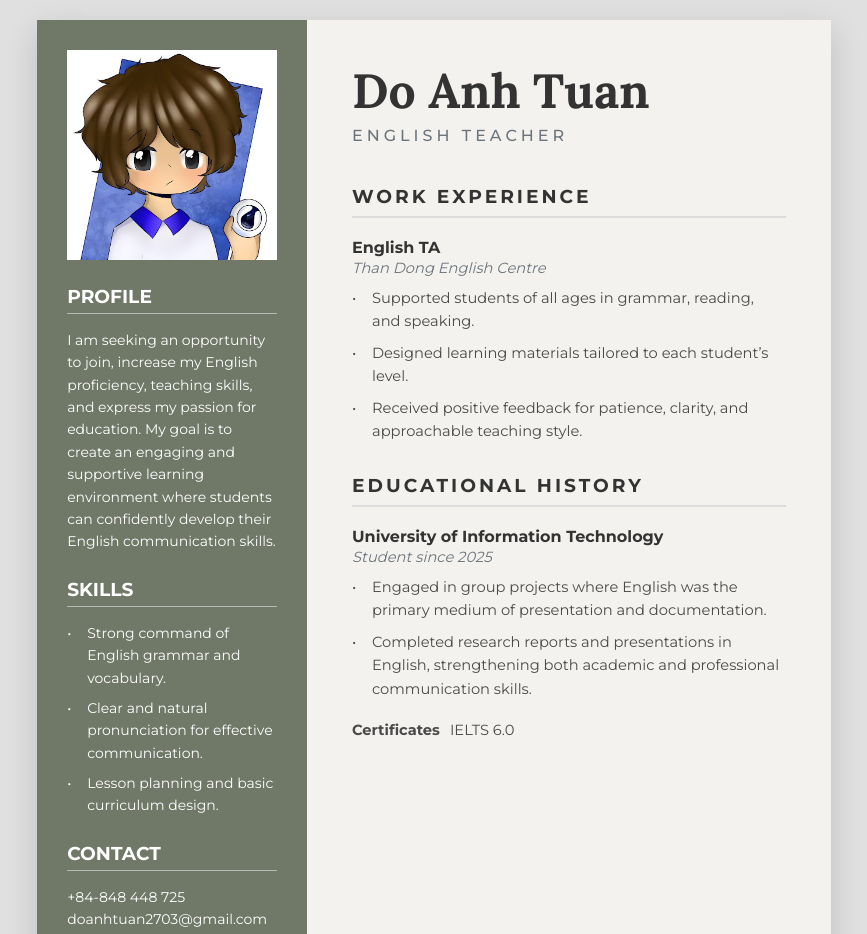
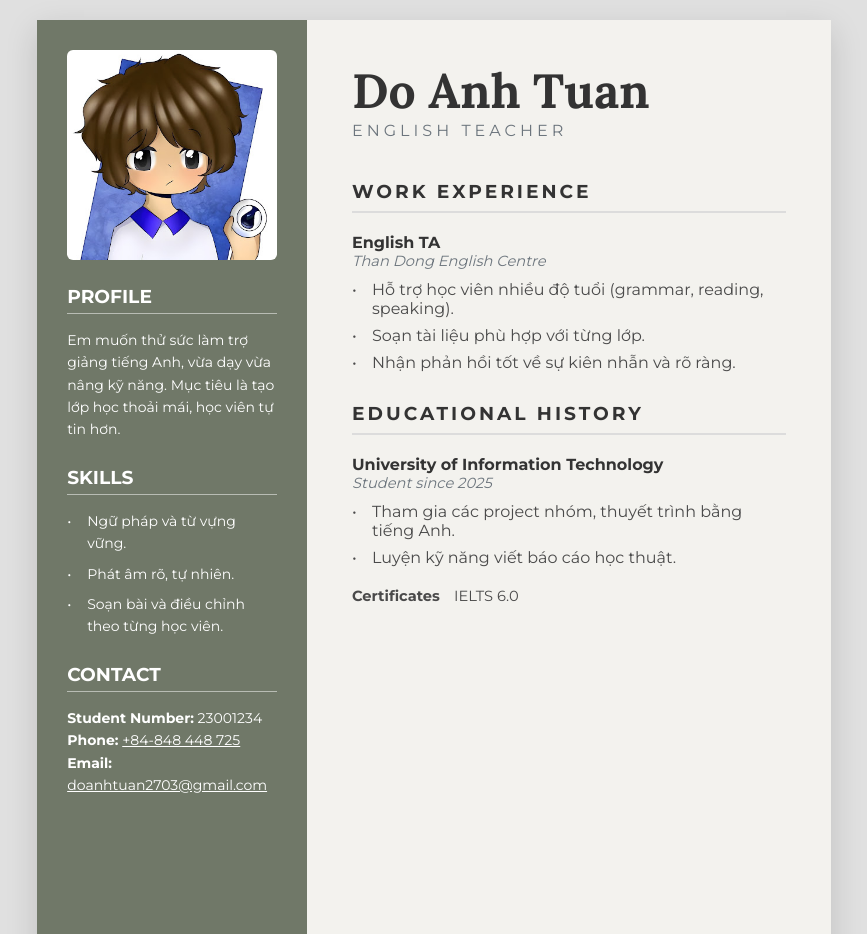
Before and after one commit to RenE2703/Curriculum-Vitae, a plain HTML site: page index.html in a window 1280 px wide. Shown: the top 934 px of the page, without its empty margins (206-1073 px from the left). Drawn offline with Linux system fonts and the light colour scheme.

Commit message:
Add files via upload

```diff
--- a/index.html
+++ b/index.html
@@ -2,302 +2,208 @@
 <html lang="vi">
 <head>
   <meta charset="UTF-8" />
-    <meta name="viewport" content="width=device-width, initial-scale=1.0" />
-    <title>Do Anh Tuan — CV</title>
-    <link rel="preconnect" href="https://fonts.googleapis.com">
-    <link rel="preconnect" href="https://fonts.gstatic.com" crossorigin>
-    <link href="https://fonts.googleapis.com/css2?family=Lora:wght@700&family=Montserrat:wght@400;500;700&display=swap" rel="stylesheet">
+  <meta name="viewport" content="width=device-width, initial-scale=1.0" /> <!-- Cho trang hiển thị tốt trên điện thoại. -->
+  <title>Do Anh Tuan — CV</title> <!-- Tên hiển thị trên tab trình duyệt. -->
+
+  <!-- Dùng Google Fonts cho đẹp, font Lora cho tên, Montserrat cho nội dung. -->
+  <link rel="preconnect" href="https://fonts.googleapis.com" />
+  <link rel="preconnect" href="https://fonts.gstatic.com" crossorigin />
+  <link href="https://fonts.googleapis.com/css2?family=Lora:wght@700&family=Montserrat:wght@400;500;700&display=swap" rel="stylesheet" />
+
   <style>
     :root {
-            --sidebar-bg: #707868;
-            --main-bg: #F3F2EE;
-            --sidebar-text: #FFFFFF;
-            --main-text: #4A4A4A;
-            --heading-text: #333333;
-            --meta-text: #6c757d;
-            --rule-color: #dcdcdc;
+      /* Biến màu */
+      --sidebar-bg:#707868; --main-bg:#F3F2EE;
+      --sidebar-text:#fff; --main-text:#4A4A4A;
+      --heading:#333; --meta:#6c757d; --line:#dcdcdc;
     }
 
-        * {
-            box-sizing: border-box;
-            margin: 0;
-            padding: 0;
+    *{box-sizing:border-box;margin:0;padding:0}
+
+    body{
+      background:#e0e0e0; /* nền xám */
+      font-family:'Montserrat',sans-serif;
+      color:var(--main-text);
     }
 
-        body {
-            background-color: #e0e0e0;
-            font-family: 'Montserrat', sans-serif;
-            color: var(--main-text);
-            -webkit-font-smoothing: antialiased;
-            -moz-osx-font-smoothing: grayscale;
+    /* Tờ “A4” giữa màn hình. */
+    .page{
+      width:210mm;min-height:297mm;
+      margin:20px auto;
+      background:var(--main-bg);
+      box-shadow:0 10px 30px rgba(0,0,0,.15);
+      display:flex;flex-direction:column;
     }
 
-        .page {
-            width: 210mm;
-            min-height: 297mm;
-            margin: 20px auto;
-            background: var(--main-bg);
-            box-shadow: 0 10px 30px rgba(0, 0, 0, 0.15);
-            display: flex;
-            flex-direction: column;
-            position: relative;
+    /* Chia layout 2 cột. */
+    .content-wrapper{display:flex;flex-grow:1}
+
+    /* Cột trái (sidebar) chứa info nhanh. */
+    aside.sidebar{
+      width:34%;
+      background:var(--sidebar-bg);
+      color:var(--sidebar-text);
+      padding:30px;
     }
 
-        .content-wrapper {
-            display: flex;
-            flex-grow: 1;
+    .profile-pic-container{width:100%;margin-bottom:25px}
+    .profile-pic-container img{
+      width:100%;border-radius:6px;display:block;
     }
 
-        .sidebar {
-            width: 34%;
-            background: var(--sidebar-bg);
-            color: var(--sidebar-text);
-            padding: 30px;
+    /* Mỗi phần trong sidebar có khoảng cách riêng. */
+    .sidebar-section{margin-bottom:25px}
+    .sidebar-section h3{
+      font-size:14pt;font-weight:700;text-transform:uppercase;
+      padding-bottom:5px;margin-bottom:15px;
+      border-bottom:1px solid rgba(255,255,255,.5);
+    }
+    .sidebar-section p,.sidebar-section li{font-size:10.5pt;line-height:1.6}
+    .sidebar-section ul{list-style:none;padding-left:0}
+    .sidebar-section li{position:relative;padding-left:20px;margin-bottom:8px}
+    .sidebar-section li::before{content:"•";position:absolute;left:0}
+
+    main.main-content{width:66%;padding:40px 45px}
+
+    /* Phần tên và chức danh. */
+    .header .name{
+      font-family:'Lora',serif;
+      font-size:36pt;font-weight:700;color:var(--heading);
+    }
+    .header .role{
+      text-transform:uppercase;letter-spacing:4px;color:var(--meta);
+      margin-bottom:40px;
     }
 
-        .profile-pic-container {
-            width: 100%;
-            margin-bottom: 25px;
+    /* Các mục chính. */
+    .main-section{margin-bottom:30px}
+    .main-section h2{
+      font-size:14pt;text-transform:uppercase;letter-spacing:3px;
+      color:var(--heading);
+      border-bottom:2px solid var(--line);
+      padding-bottom:8px;margin-bottom:20px;
     }
 
-        .profile-pic-container img {
-            width: 100%;
-            height: auto;
-            display: block;
+    /* Mỗi job */
+    .item{margin-bottom:20px}
+    .item .item-title{font-size:12pt;font-weight:700;color:var(--heading)}
+    .item .item-meta{font-size:11pt;font-style:italic;color:var(--meta);margin-bottom:10px}
+    .item ul{list-style:none;padding-left:0}
+    .item li{position:relative;padding-left:20px;margin-bottom:8px}
+    .item li::before{content:"•";position:absolute;left:0}
+
+    /* Chứng chỉ. */
+    .certificates{margin-top:20px}
+    .certificates .item-title{font-size:11pt}
+    .certificates span{font-weight:400;margin-left:10px}
+
+    /* Footer hiển thị thông tin liên hệ lặp lại. */
+    footer.footer{
+      border-top:1px solid var(--line);
+      padding:15px 40px;
+      display:flex;justify-content:space-around;
+      background:var(--main-bg);
     }
-
-        .sidebar-section {
-            margin-bottom: 25px;
-        }
-
-        .sidebar-section h3 {
-            font-size: 14pt;
-            font-weight: 700;
-            text-transform: uppercase;
-            padding-bottom: 5px;
-            margin-bottom: 15px;
-            border-bottom: 1px solid rgba(255, 255, 255, 0.5);
-        }
-
-        .sidebar-section p, .sidebar-section li {
-            font-size: 10.5pt;
-            line-height: 1.6;
-        }
-
-        .sidebar-section ul {
-            list-style-type: none;
-            padding-left: 0;
-        }
-
-        .sidebar-section ul li {
-            position: relative;
-            padding-left: 20px;
-            margin-bottom: 8px;
-        }
-
-        .sidebar-section ul li::before {
-            content: '•';
-            position: absolute;
-            left: 0;
-            top: 0;
-            color: var(--sidebar-text);
-        }
-
-        .contact-info p {
-             word-break: break-word;
-        }
-
-        .main-content {
-            width: 66%;
-            padding: 40px 45px;
-        }
-
-        .header .name {
-            font-family: 'Lora', serif;
-            font-size: 36pt;
-            font-weight: 700;
-            color: var(--heading-text);
-            margin-bottom: 5px;
-        }
-
-        .header .role {
-            font-size: 12pt;
-            font-weight: 500;
-            text-transform: uppercase;
-            letter-spacing: 4px;
-            color: var(--meta-text);
-            margin-bottom: 40px;
-        }
-
-        .main-section {
-            margin-bottom: 30px;
-        }
-
-        .main-section h2 {
-            font-size: 14pt;
-            text-transform: uppercase;
-            letter-spacing: 3px;
-            color: var(--heading-text);
-            padding-bottom: 8px;
-            margin-bottom: 20px;
-            border-bottom: 2px solid var(--rule-color);
-        }
-
-        .item {
-            margin-bottom: 20px;
-        }
-
-        .item .item-title {
-            font-size: 12pt;
-            font-weight: 700;
-            color: var(--heading-text);
-            margin: 0;
-        }
-
-        .item .item-meta {
-            font-size: 11pt;
-            font-style: italic;
-            color: var(--meta-text);
-            margin-top: 2px;
-            margin-bottom: 10px;
-        }
-
-        .item ul {
-            list-style-type: none;
-            padding-left: 0;
-        }
-
-        .item ul li {
-            position: relative;
-            padding-left: 20px;
-            margin-bottom: 8px;
-            line-height: 1.6;
-            font-size: 11pt;
-        }
-
-        .item ul li::before {
-            content: '•';
-            position: absolute;
-            left: 0;
-            top: 0px;
-            color: var(--main-text);
-        }
-
-        .certificates {
-            margin-top: 20px;
-        }
-
-        .certificates .item-title {
-             font-size: 11pt;
-        }
-
-        .certificates span {
-            font-weight: 400;
-            margin-left: 10px;
-        }
-
-        .footer {
-            width: 100%;
-            padding: 15px 40px;
-            background-color: var(--main-bg);
-            border-top: 1px solid var(--rule-color);
-            display: flex;
-            justify-content: space-around;
-            align-items: center;
-        }
-
-        .footer-item {
-            display: flex;
-            align-items: center;
-            font-size: 10pt;
-            color: var(--main-text);
-        }
-
-        .footer-item svg {
-            width: 16px;
-            height: 16px;
-            margin-right: 8px;
-            fill: var(--main-text);
-        }
-
+    .footer-item{display:flex;align-items:center;font-size:10pt;color:var(--main-text)}
+    .footer-item svg{width:16px;height:16px;margin-right:8px;fill:var(--main-text)}
   </style>
 </head>
+
 <body>
+  <!-- Phần chính của trang bắt đầu ở đây. -->
   <div class="page">
     <div class="content-wrapper">
+
       <aside class="sidebar">
+        <!-- Dùng aside vì đây là nội dung phụ: ảnh, kỹ năng, contact. -->
         <div class="profile-pic-container">
-                    <img src="unnamed.jpg" alt="Do Anh Tuan Profile Photo">
+          <img src="unnamed.jpg" alt="Ảnh Do Anh Tuan" loading="lazy" />
+          <!-- Có alt để vẫn biết nội dung nếu ảnh lỗi. -->
         </div>
+
         <section class="sidebar-section">
           <h3>PROFILE</h3>
-                    <p>I am seeking an opportunity to join, increase my English proficiency, teaching skills, and express my passion for education. My goal is to create an engaging and supportive learning environment where students can confidently develop their English communication skills.</p>
+          <!-- h3 vì sidebar là phần nhỏ -->
+          <p>Em muốn thử sức làm trợ giảng tiếng Anh, vừa dạy vừa nâng kỹ năng. Mục tiêu là tạo lớp học thoải mái, học viên tự tin hơn.</p>
         </section>
+
         <section class="sidebar-section">
           <h3>SKILLS</h3>
+          <!-- ul vì đây là danh sách không theo thứ tự. -->
           <ul>
-                        <li>Strong command of English grammar and vocabulary.</li>
-                        <li>Clear and natural pronunciation for effective communication.</li>
-                        <li>Lesson planning and basic curriculum design.</li>
+            <li>Ngữ pháp và từ vựng vững.</li>
+            <li>Phát âm rõ, tự nhiên.</li>
+            <li>Soạn bài và điều chỉnh theo từng học viên.</li>
           </ul>
         </section>
+
         <section class="sidebar-section">
           <h3>CONTACT</h3>
           <div class="contact-info">
-                        <p>+84-848 448 725</p>
-                        <p>doanhtuan2703@gmail.com</p>
+            <!-- Dùng p cho từng dòng contact để copy dễ và tách biệt. -->
+            <p><strong>Student Number:</strong> 23001234</p>
+            <p><strong>Phone:</strong> <a href="tel:+84848448725" style="color:inherit">+84-848 448 725</a></p> <!-- tel: để gọi nhanh trên điện thoại. -->
+            <p><strong>Email:</strong> <a href="mailto:doanhtuan2703@gmail.com" style="color:inherit">doanhtuan2703@gmail.com</a></p> <!-- mailto: mở sẵn app email. -->
           </div>
         </section>
       </aside>
 
       <main class="main-content">
+        <!-- Main chứa nội dung chính của trang: kinh nghiệm, học vấn. -->
         <header class="header">
-                    <h1 class="name">Do Anh Tuan</h1>
-                    <div class="role">ENGLISH TEACHER</div>
+          <h1 class="name">Do Anh Tuan</h1> <!-- h1: tên cá nhân là quan trọng nhất. -->
+          <div class="role">ENGLISH TEACHER</div> <!-- div cho chức danh vì chỉ hiển thị. -->
         </header>
 
         <section class="main-section">
-                    <h2>WORK EXPERIENCE</h2>
-                    <div class="item">
+          <h2>WORK EXPERIENCE</h2> <!-- h2 cho tiêu đề mục lớn. -->
+          <article class="item">
+            <!-- Mỗi job là 1 khối riêng nên dùng article. -->
             <h4 class="item-title">English TA</h4>
             <div class="item-meta">Than Dong English Centre</div>
             <ul>
-                            <li>Supported students of all ages in grammar, reading, and speaking.</li>
-                            <li>Designed learning materials tailored to each student’s level.</li>
-                            <li>Received positive feedback for patience, clarity, and approachable teaching style.</li>
+              <li>Hỗ trợ học viên nhiều độ tuổi (grammar, reading, speaking).</li>
+              <li>Soạn tài liệu phù hợp với từng lớp.</li>
+              <li>Nhận phản hồi tốt về sự kiên nhẫn và rõ ràng.</li>
             </ul>
-                    </div>
+          </article>
         </section>
 
         <section class="main-section">
           <h2>EDUCATIONAL HISTORY</h2>
-                    <div class="item">
+          <article class="item">
             <h4 class="item-title">University of Information Technology</h4>
             <div class="item-meta">Student since 2025</div>
             <ul>
-                            <li>Engaged in group projects where English was the primary medium of presentation and documentation.</li>
-                            <li>Completed research reports and presentations in English, strengthening both academic and professional communication skills.</li>
+              <li>Tham gia các project nhóm, thuyết trình bằng tiếng Anh.</li>
+              <li>Luyện kỹ năng viết báo cáo học thuật.</li>
             </ul>
-                    </div>
+          </article>
+
           <div class="certificates">
-                        <h4 class="item-title">Certificates<span>IELTS 6.0</span></h4>
+            <h4 class="item-title">Certificates <span>IELTS 6.0</span></h4> <!-- span để nằm cùng dòng với tiêu đề. -->
           </div>
         </section>
       </main>
     </div>
 
     <footer class="footer">
+      <!-- Footer chứa liên hệ lặp lại, thêm icon SVG cho dễ nhìn. -->
       <div class="footer-item">
+        <!-- SVG inline để in ra không bể hình. -->
         <svg xmlns="http://www.w3.org/2000/svg" viewBox="0 0 512 512"><path d="M164.9 24.6c-7.7-18.6-28-28.5-47.4-23.2l-88 24C12.1 30.2 0 46 0 64C0 311.4 200.6 512 448 512c18 0 33.8-12.1 38.6-29.5l24-88c5.3-19.4-4.6-39.7-23.2-47.4l-96-40c-16.3-6.8-35.2-2.1-46.3 11.6L304.7 368C234.3 334.7 177.3 277.7 144 207.3L193.3 167c13.7-11.2 18.4-30 11.6-46.3l-40-96z"/></svg>
         <span>+84-848 448 725</span>
-            }
+      </div>
+
       <div class="footer-item">
         <svg xmlns="http://www.w3.org/2000/svg" viewBox="0 0 512 512"><path d="M48 64C21.5 64 0 85.5 0 112V400c0 26.5 21.5 48 48 48H464c26.5 0 48-21.5 48-48V112c0-26.5-21.5-48-48-48H48zM0 112C0 99.1 7.2 87.3 18.4 81.3L256 225.1L493.6 81.3C504.8 87.3 512 99.1 512 112V128L256 288L0 128V112zM256 256L496.4 100.9C499.4 104.1 501.3 107.8 502.5 112H496L256 256zM8.5 112C9.7 107.8 11.6 104.1 14.6 100.9L256 256H16L8.5 112zM496 400H16V144L256 304L496 144V400z"/></svg>
-                <span>doanhtuan2703@gmail.com</span>
+        <span><a href="mailto:doanhtuan2703@gmail.com" style="color:inherit">doanhtuan2703@gmail.com</a></span>
       </div>
+
       <div class="footer-item">
         <svg xmlns="http://www.w3.org/2000/svg" viewBox="0 0 512 512"><path d="M504 256C504 119 393 8 256 8S8 119 8 256c0 123.78 90.69 226.38 209.25 245V327.69h-63V256h63v-54.64c0-62.15 37-96.48 93.67-96.48 27.14 0 55.52 4.84 55.52 4.84v61h-31.28c-30.8 0-40.41 19.12-40.41 38.73V256h68.78l-11 71.69h-57.78V501C413.31 482.38 504 379.78 504 256z"/></svg>
-                <span>facebook.com/rene.270307</span>
+        <span><a href="https://facebook.com/rene.270307" target="_blank" rel="noopener" style="color:inherit">facebook.com/rene.270307</a></span>
+        <!-- target mở tab mới, rel để an toàn. -->
       </div>
     </footer>
   </div>
```
Lines whose indentation alone changed are shown as unchanged.
